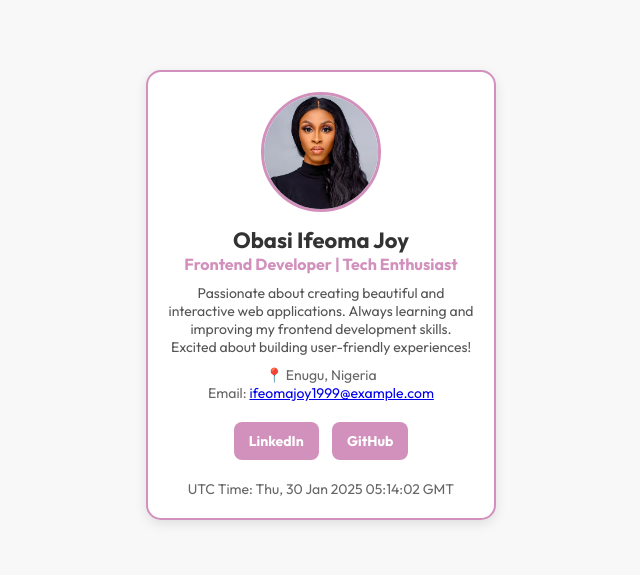
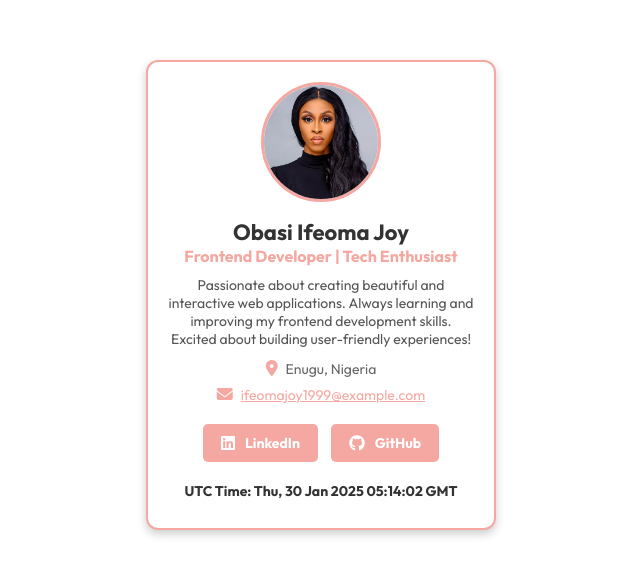
Before and after one commit to ifeoma-joy-obasi/profile-card-hng, a plain HTML site: page index.html in a window 1280 px wide. Shown: the part 105-680 px from the top of the page, without its empty margins (319-959 px from the left). Drawn offline with Linux system fonts and the light colour scheme.

Commit message:
added icons to email, github, linkedin, and location

```diff
--- a/index.html
+++ b/index.html
@@ -5,6 +5,7 @@
     <meta name="viewport" content="width=device-width, initial-scale=1.0">
     <title>Profile Card</title>
     <link rel="stylesheet" href="styles.css">
+    <link rel="stylesheet" href="https://cdnjs.cloudflare.com/ajax/libs/font-awesome/6.4.2/css/all.min.css">
 </head>
 <body>
     <div class="profile-card">
@@ -16,13 +17,18 @@
             Always learning and improving my frontend development skills. Excited about
             building user-friendly experiences!
         </p>
-        <p data-testid="currentLocation">📍 Enugu, Nigeria</p>
-        <p>Email: <a href="mailto:ifeomajoy@example.com" data-testid="emailAddress">ifeomajoy1999@example.com</a></p>
+
+        <p data-testid="currentLocation"><i class="fas fa-map-marker-alt"></i> Enugu, Nigeria</p>
+        <p><i class="fas fa-envelope"></i> <a href="mailto:ifeomajoy@example.com" class="email-link-clr" data-testid="emailAddress">ifeomajoy1999@example.com</a></p>
 
         <!-- Only GitHub and LinkedIn links -->
         <div class="social-links" data-testid="socialLinks">
-            <a href="https://www.linkedin.com/in/ifeomajoyobasi/" target="_blank">LinkedIn</a>
-            <a href="https://github.com/ifeoma-joy-obasi" target="_blank">GitHub</a>
+            <a href="https://www.linkedin.com/in/ifeomajoyobasi/" target="_blank">
+                <i class="fab fa-linkedin btn-icons"></i> LinkedIn
+            </a>
+            <a href="https://github.com/ifeoma-joy-obasi" target="_blank">
+                <i class="fab fa-github btn-icons"></i> GitHub
+            </a>
         </div>
 
         <p id="utc-time" data-testid="currentTimeUTC">UTC Time: </p>
--- a/styles.css
+++ b/styles.css
@@ -14,19 +14,19 @@ body {
     justify-content: center;
     align-items: center;
     height: 100vh;
-    background: #f8f8f8; /* Soft off-white background */
+    background: white; /* Clean white background */
 }
 
 /* Profile Card */
 .profile-card {
     background: white;
     padding: 20px;
-    border-radius: 15px;
-    box-shadow: 0px 4px 12px rgba(0, 0, 0, 0.1);
+    border-radius: 12px;
+    box-shadow: 0px 4px 10px rgba(0, 0, 0, 0.2);
     text-align: center;
     max-width: 350px;
     width: 100%;
-    border: 2px solid #d291bc; /* Dusty Rose border */
+    border: 2px solid #f4a8a1; /* Soft peach border */
 }
 
 /* Profile Image */
@@ -35,19 +35,19 @@ body {
     height: 120px;
     border-radius: 50%;
     object-fit: cover;
-    border: 3px solid #d291bc; /* Dusty Rose border */
-    margin-bottom: 10px;
+    border: 3px solid #f4a8a1; /* Soft peach border */
+    margin-bottom: 12px;
 }
 
 /* Name and Job Title */
 h2 {
     font-size: 22px;
-    color: #333; /* Dark Gray for contrast */
+    color: #333;
 }
 
 h4 {
     font-size: 16px;
-    color: #d291bc; /* Dusty Rose */
+    color: #f4a8a1; /* Soft peach */
     margin-bottom: 10px;
 }
 
@@ -55,13 +55,29 @@ h4 {
 .bio {
     font-size: 14px;
     color: #555;
-    margin-bottom: 10px;
+    margin-bottom: 12px;
 }
 
 /* Location & Email */
 p {
     font-size: 14px;
     color: #666;
+    margin-bottom: 8px;
+}
+
+.email-link-clr{
+    color: #f4a8a1;
+}
+
+/* Icons Styling */
+i {
+    color: #f4a8a1; /* Soft peach icons */
+    margin-right: 5px;
+    font-size: 16px;
+}
+
+.btn-icons{
+   color: white;
 }
 
 /* Social Links */
@@ -72,11 +88,13 @@ p {
 .social-links a {
     text-decoration: none;
     color: white;
-    background: #d291bc; /* Dusty Rose */
-    padding: 10px 15px;
+    background: #f4a8a1; /* Soft peach */
+    padding: 10px 18px;
     margin: 5px;
-    border-radius: 8px;
-    display: inline-block;
+    border-radius: 5px;
+    display: inline-flex;
+    align-items: center;
+    gap: 5px;
     font-size: 14px;
     font-weight: bold;
     transition: all 0.3s ease-in-out;
@@ -84,9 +102,17 @@ p {
 
 /* Hover Animation */
 .social-links a:hover {
-    background: #b979a5; /* Slightly darker shade for hover */
-    transform: scale(1.05);
-    box-shadow: 0px 4px 8px rgba(0, 0, 0, 0.15);
+    background: #e69590;
+    transform: scale(1.1);
+    box-shadow: 0px 4px 10px rgba(0, 0, 0, 0.3);
+}
+
+/* UTC Time */
+#utc-time {
+    font-size: 14px;
+    color: #333;
+    margin-top: 12px;
+    font-weight: bold;
 }
 
 /* Responsive Design */
```
